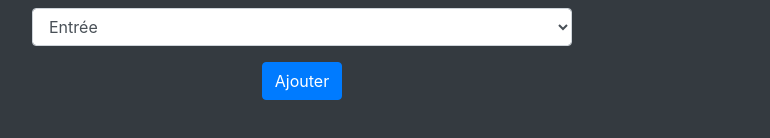
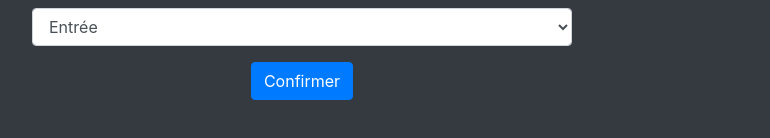
Before and after one commit to Sabalysidy/zuri-gestion-financi-re, a plain HTML site: page index.html in a window 1280 px wide. Shown: the part 352-490 px from the top of the page, without its empty margins (53-823 px from the left). Drawn offline with nearby package versions, Linux system fonts and the light colour scheme.

Commit message:
second commit

```diff
--- a/index.html
+++ b/index.html
@@ -32,7 +32,7 @@
                         </select>
                     </div>
                     <div class="text-center">
-                        <button type="submit" class="btn btn-primary">Ajouter</button>
+                        <button type="submit" class="btn btn-primary">Confirmer</button>
                     </div>
                 </form>
             </div>
```
